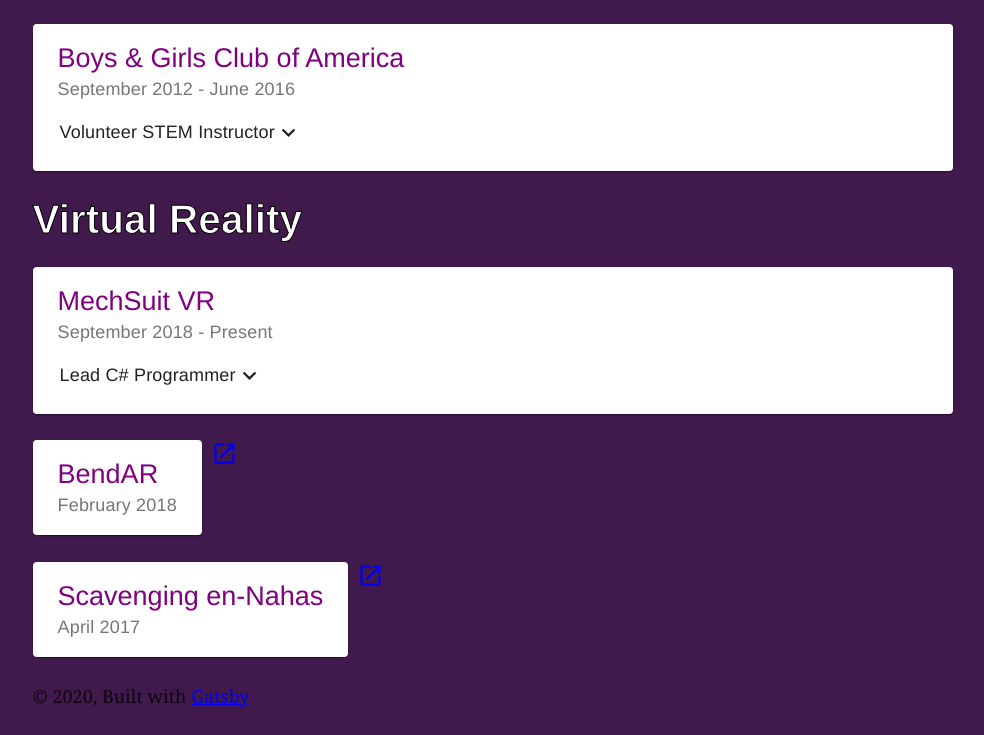
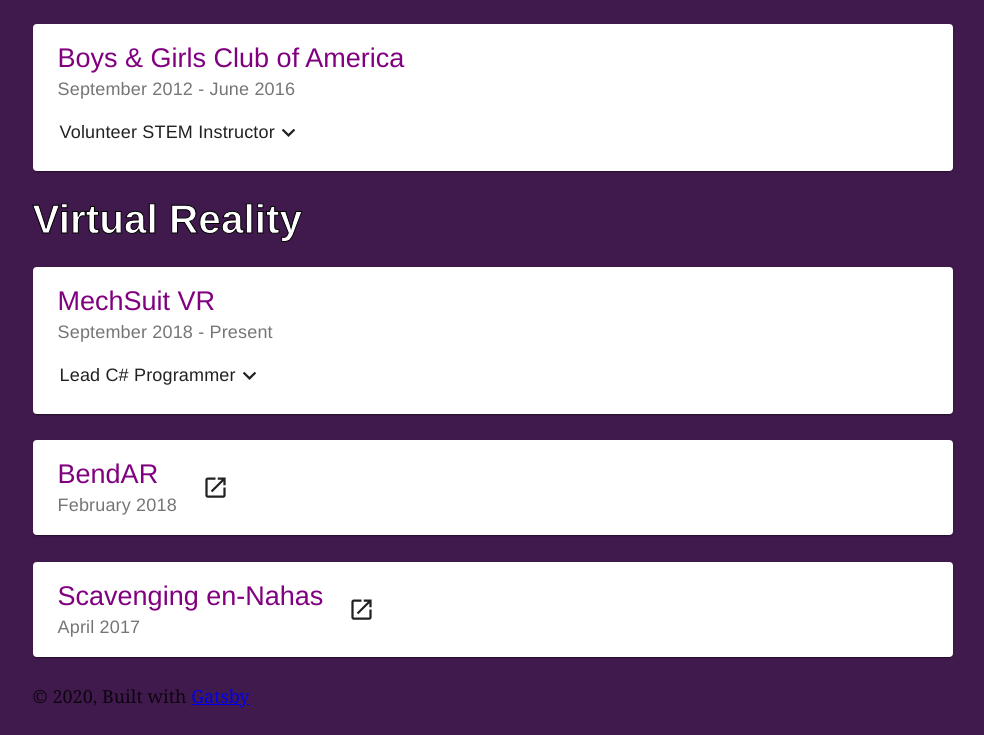
Before and after one commit to graskovi/graskovi.github.io, a Gatsby site: page / in a window 1280 px wide. Shown: the part 1272-2007 px from the top of the page, without its empty margins (147-1131 px from the left). Built offline with nearby package versions, Linux system fonts and the light colour scheme; Gatsby itself is replaced by a stand-in of ours.

Commit message:
Integrate link icons with project

```diff
--- a/src/components/project.js
+++ b/src/components/project.js
@@ -40,7 +40,22 @@
   textShadowRadius: 2,
 });
 
-const isLinkExternal = (linkUrl) => linkUrl.startsWith('http');
+// TODO move some of these helper functions to utilities file
+const isLinkInternal = (linkUrl) => linkUrl.startsWith('/');
+
+const isLinkExternal = (linkUrl) => linkUrl.toLowerCase().startsWith('http');
+
+const internalLinkWrapper = (linkUrl, content) => (
+  <Link to={linkUrl} style={styles.linkStyle}>
+    {content}
+  </Link>
+);
+
+const externalLinkWrapper = (linkUrl, content) => (
+  <a href={linkUrl} style={styles.linkStyle} target="_blank" rel="noopener noreferrer">
+    {content}
+  </a>
+);
 
 const linkWrapper = (linkUrl, child = null) => {
   const content = (isLinkExternal(linkUrl))
@@ -51,17 +66,14 @@
       </div>
     )
     : child;
-  if (isLinkExternal(linkUrl)) {
-    return (
-      <a href={linkUrl} style={styles.linkStyle} target="_blank" rel="noopener noreferrer">
-        {content}
-      </a>
-    );
+
+  if (isLinkInternal(linkUrl)) {
+    return internalLinkWrapper(linkUrl, content);
   }
-  return <Link to={linkUrl} style={styles.linkStyle}>{content}</Link>;
+
+  return externalLinkWrapper(linkUrl, content);
 };
 
-// TODO move to utilities file, or find a pre-existing implementation
 const isTargetNav = (target) => {
   let curr = target;
   while (curr) {
@@ -71,14 +83,15 @@
   return false;
 };
 
-const navWrapper = (linkUrl, description, project) => {
-  if (linkUrl) {
-    // TODO handle linking
-    if (description) {
-      return project;
+// TODO edit this to not rely on linkWrapper and properly handle cases
+const projectNavWrapper = (linkUrl, description, project) => {
+  if (linkUrl && !description) {
+    if (isLinkInternal(linkUrl)) {
+      return internalLinkWrapper(linkUrl, project);
     }
-    return linkWrapper(linkUrl, project);
+    return externalLinkWrapper(linkUrl, project);
   }
+
   return project;
 };
 
@@ -109,7 +122,14 @@
     }
   }
 
-  return navWrapper(linkUrl, description, (
+  // Create navigation icon if entire project is clickable
+  let navIcon = null;
+  if (linkUrl && !description) {
+    if (isLinkInternal(linkUrl)) navIcon = <LinkIcon />;
+    else navIcon = <OpenInNewIcon />;
+  }
+
+  return projectNavWrapper(linkUrl, description, (
     <div>
       <Card
         onClick={(e) => {
@@ -118,13 +138,16 @@
         }}
       >
         <CardActionArea>
-          <StyledCardHeader title={name} subheader={dates} style={styles.name} />
+          {/* TODO make this header a row with a link if there is no description */}
+          <div style={{ ...styles.rowStyle, alignItems: 'center' }}>
+            <StyledCardHeader title={name} subheader={dates} style={styles.name} />
+            { navIcon }
+          </div>
           <div style={styles.innerContent}>
             <div style={styles.rowStyle}>
               {
-                /* If included, use position as inner content */
-                position
-                && (
+                // If included, use position as inner content
+                position && (
                   <Typography paragraph>
                     {position}
                   </Typography>
@@ -137,15 +160,14 @@
               }
             </div>
             {
-              /* If there is a description, include in an expandable area */
-              description
-              && (
+              // If there is a description, include in an expandable area
+              description && (
                 <div style={{ paddingTop: '0.5em' }}>
                   <Collapse in={expanded} timeout="auto" unmountOnExit>
                     <CardContent>
                       {descriptionElem}
                       {
-                        /* If there is a link, keep within the expandable area below the text */
+                        // If there is a link, keep within the expandable area below the text
                         linkUrl
                         && (
                           <div style={{ paddingTop: '1em' }}>
```
